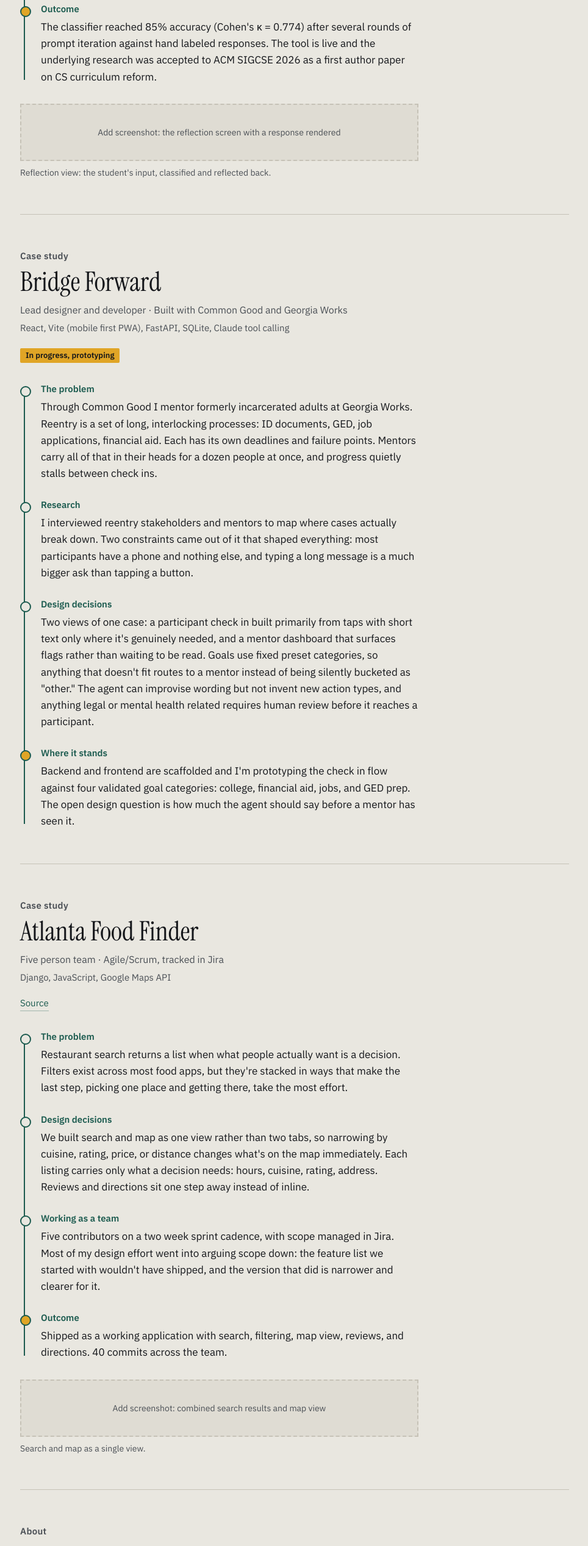
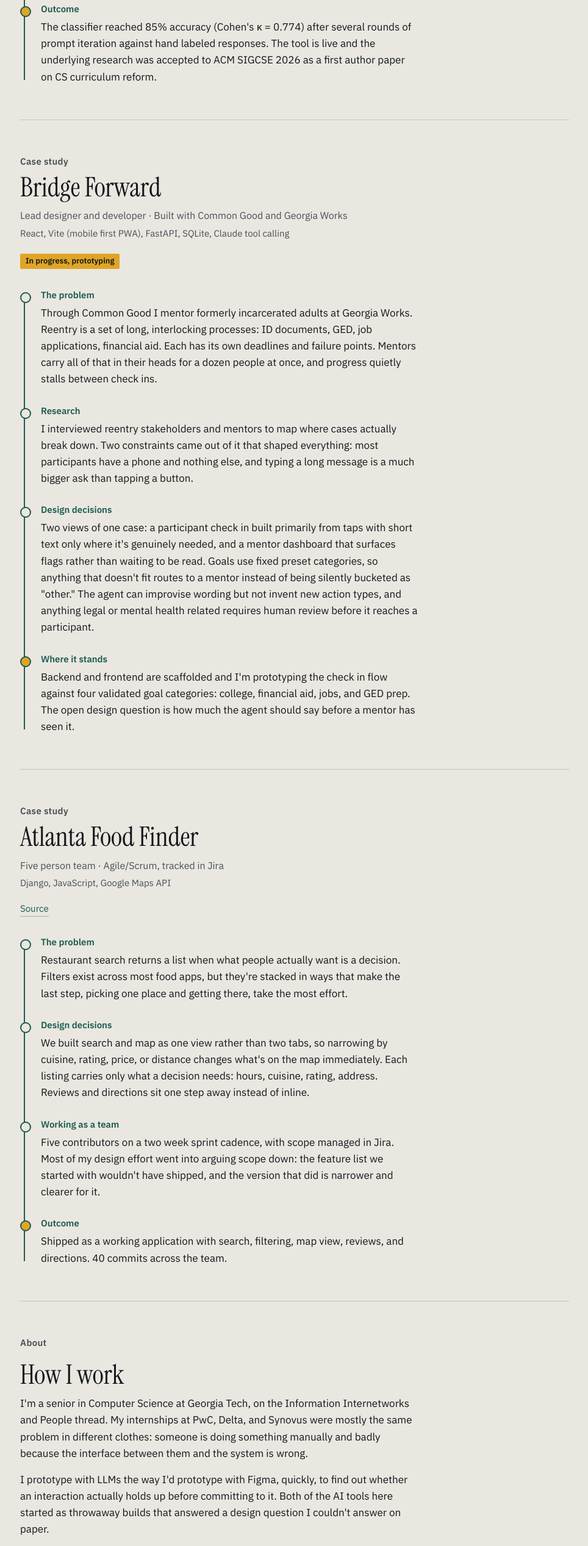
Before and after one commit to nehanak/portfolio, a plain HTML site: page index.html in a window 1280 px wide. Shown: the part 1346-3881 px from the top of the page at 61% size, without its empty margins (157-1121 px from the left). Drawn offline with Linux system fonts and the light colour scheme.

Commit message:
Update index.html

```diff
--- a/index.html
+++ b/index.html
@@ -208,11 +208,6 @@
       </li>
     </ol>
 
-    <figure>
-      <!-- Replace this div with: <img src="images/navigator.png" alt="Support Navigator interface"> -->
-      <div class="slot">Add screenshot: the reflection screen with a response rendered</div>
-      <figcaption>Reflection view: the student's input, classified and reflected back.</figcaption>
-    </figure>
   </article>
 
   <!-- CASE 2 -->
@@ -273,11 +268,6 @@
       </li>
     </ol>
 
-    <figure>
-      <!-- Replace with: <img src="images/food-finder.png" alt="Atlanta Food Finder search and map view"> -->
-      <div class="slot">Add screenshot: combined search results and map view</div>
-      <figcaption>Search and map as a single view.</figcaption>
-    </figure>
   </article>
 
   <!-- ABOUT -->
```
